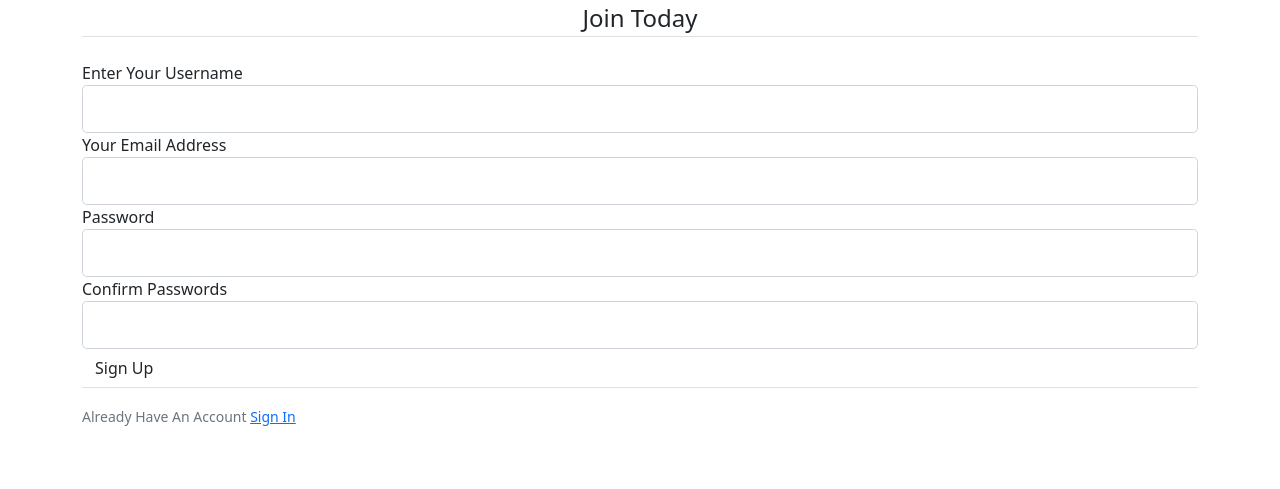
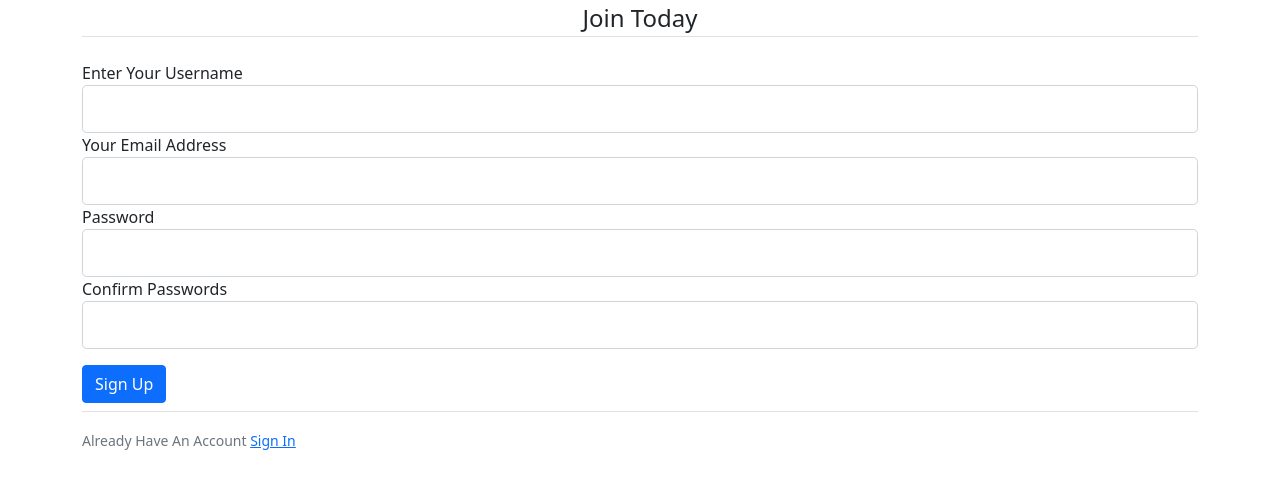
Before and after one commit to sling254/MitPitch, a Flask app: page /authenticate/register in a window 1280 px wide. Shown: the top 489 px of the page. Run offline with Flask 2, Linux system fonts and the light colour scheme.

Commit message:
fix buttons

```diff
--- a/app/templates/auth/login.html
+++ b/app/templates/auth/login.html
@@ -51,8 +51,8 @@
                         </div>
 
                     </fieldset>
-                    <div class="form-gruop">
-                    {{ form.submit(class="btn btn-outine-info")}}
+                    <div class="form-gruop mt-3 mb-2">
+                    {{ form.submit(class="btn btn-outine-info btn-primary")}}
                     </div>
                     <small class="text-muted ml-2">
                     <a href="#">Forgot Password ?</a>
@@ -60,7 +60,7 @@
 
                     <div class="border-top pt-3">
                     <small class="text-muted">
-                    Need Have An Account <a href="{{ url_for('auth.register')}}">Sign Up now</a>
+                        Need Have An Account <a href="{{ url_for('auth.register')}}">Sign Up now</a>
                     </small>
                     </div>
 
--- a/app/templates/auth/register.html
+++ b/app/templates/auth/register.html
@@ -70,8 +70,8 @@
             </div>
 
         </fieldset>
-        <div class="form-gruop">
-            {{ form.submit(class="btn btn-outine-info")}}
+        <div class="form-gruop mt-3 mb-2">
+            {{ form.submit(class="btn btn-outine-info btn-primary")}}
         </div>
     </form>
 
```
